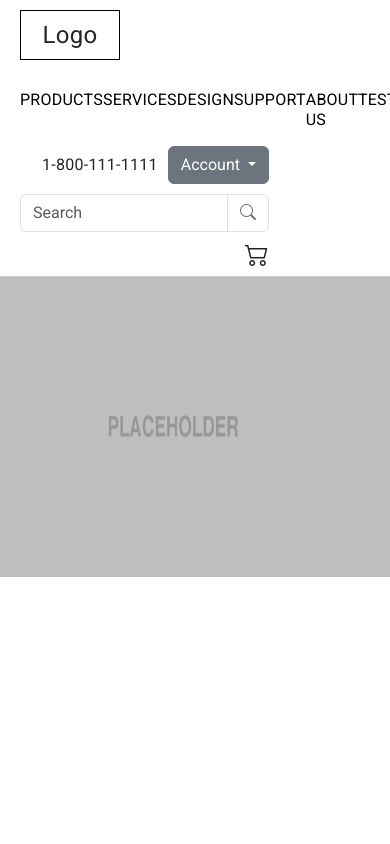
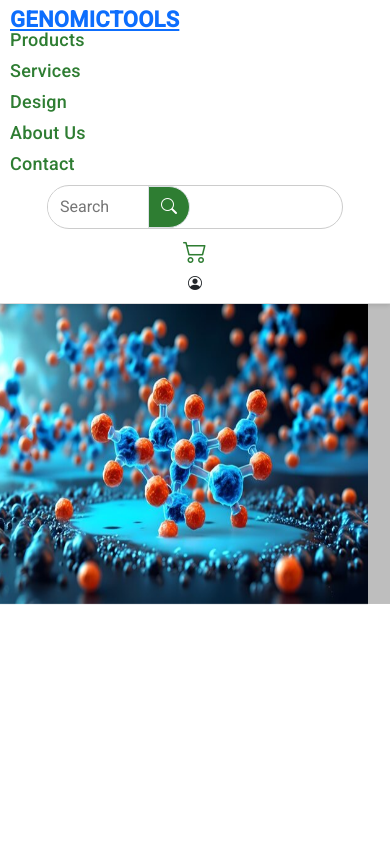
Before and after one commit to brandonzhu09/Bioark-Technologies, an Angular app in the folder frontend/: page / in a window 390 px wide. Shown: the top 844 px of the page. Built offline with nearby package versions, Linux system fonts and the light colour scheme.

Commit message:
Removed paypal pay later option

```diff
--- a/frontend/src/app/app-routing.module.ts
+++ b/frontend/src/app/app-routing.module.ts
@@ -6,12 +6,14 @@ import { ProductPageComponent } from './product-mode/product-page/product-page.c
 import { StepperComponent } from './design-mode/stepper/stepper.component';
 import { SummaryComponent } from './design-mode/summary/summary.component';
 import { CheckoutComponent } from './orders/checkout/checkout.component';
+import { TestingComponent } from './testing/testing.component';
 
 const routes: Routes = [
   {path: 'summary-temp', component: SummaryComponent},
   {path: 'design', component: StepperComponent},
   {path: 'product', component: ProductPageComponent},
   {path: 'checkout', component: CheckoutComponent},
+  {path: 'testing', component: TestingComponent},
   {path: '', component: LandingComponent, pathMatch: 'full'}
 ];
 
--- a/frontend/src/app/app.module.ts
+++ b/frontend/src/app/app.module.ts
@@ -18,6 +18,7 @@ import { StepperComponent } from './design-mode/stepper/stepper.component';
 import { provideAnimationsAsync } from '@angular/platform-browser/animations/async';
 import { provideHttpClient } from '@angular/common/http';
 import { SummaryComponent } from './design-mode/summary/summary.component';
+import { TestingComponent } from './testing/testing.component';
 
 @NgModule({
   declarations: [
@@ -30,6 +31,7 @@ import { SummaryComponent } from './design-mode/summary/summary.component';
     FooterComponent,
     FunctionListComponent,
     ProductDropdownComponent,
+    TestingComponent,
   ],
   imports: [
     ProductModeModule,
--- a/frontend/src/app/components/carousel/carousel.component.html
+++ b/frontend/src/app/components/carousel/carousel.component.html
@@ -1,7 +1,7 @@
 <div id="carouselExampleControls" class="carousel slide" data-bs-ride="carousel">
   <div class="carousel-inner">
     <div class="carousel-item active">
-      <img src="../../assets/placeholder.png" class="d-block w-100">
+      <img src="../../assets/Home-Picture-1.jpg" class="d-block w-100">
     </div>
     <div class="carousel-item">
       <img src="../../assets/placeholder.png" class="d-block w-100">
--- a/frontend/src/app/components/navbar/navbar.component.css
+++ b/frontend/src/app/components/navbar/navbar.component.css
@@ -1,5 +1,4 @@
-body {
-  /* margin: 0; */
+/* body {
   font-family: Arial, sans-serif;
 }
 
@@ -97,7 +96,6 @@ nav ul li a {
   border-left: none;
   border-radius: 0 5px 5px 0;
   background-color: #fff;
-  /* cursor: pointer; */
 }
 
 .cart {
@@ -121,4 +119,189 @@ nav ul li a {
 .nav-item:hover .dropdown-content,
 .nav-item .dropdown-content:hover .dropdown-content {
   display: block;
+} */
+
+.nav-item {
+  position: relative;
+  display: inline-block;
 }
+
+.dropdown-content {
+  display: none;
+  position: absolute;
+  background-color: #f1f1f1;
+  min-width: 160px;
+  box-shadow: 0px 8px 16px 0px rgba(0, 0, 0, 0.2);
+  z-index: 10;
+}
+
+.nav-item:hover .dropdown-content,
+.nav-item .dropdown-content:hover .dropdown-content {
+  display: block;
+}
+
+body {
+  font-family: 'Roboto', sans-serif;
+  margin: 0;
+  padding: 0;
+}
+
+.navbar {
+  display: flex;
+  align-items: center;
+  justify-content: space-between;
+  padding: 20px 40px;
+  background-color: white;
+  border-bottom: 1px solid #ddd;
+  box-shadow: 0 2px 4px rgba(0, 0, 0, 0.1);
+  position: sticky;
+  top: 0;
+  z-index: 1000;
+}
+
+.logo {
+  font-size: 28px;
+  font-weight: bold;
+  color: #2e7d32;
+  text-transform: uppercase;
+}
+
+nav {
+  flex: 1;
+  display: flex;
+  justify-content: center;
+}
+
+nav ul {
+  list-style: none;
+  display: flex;
+  gap: 40px;
+  padding: 0;
+  margin: 0;
+}
+
+nav ul li a {
+  text-decoration: none;
+  color: #2e7d32;
+  font-size: 18px;
+  font-weight: 500;
+  transition: color 0.3s ease;
+}
+
+nav ul li a:hover {
+  color: #1b5e20;
+}
+
+.right-group {
+  display: flex;
+  align-items: center;
+  gap: 30px;
+}
+
+.search {
+  display: flex;
+  align-items: center;
+  border: 1px solid #ccc;
+  border-radius: 25px;
+  overflow: hidden;
+}
+
+.search input {
+  padding: 8px 12px;
+  border: none;
+  outline: none;
+  width: 200px;
+  font-size: 16px;
+}
+
+.search button {
+  padding: 8px 12px;
+  border: none;
+  background-color: #2e7d32;
+  color: white;
+  border-radius: 0 25px 25px 0;
+  cursor: pointer;
+  transition: background-color 0.3s ease;
+}
+
+.search button:hover {
+  background-color: #1b5e20;
+}
+
+.cart {
+  font-size: 24px;
+  color: #2e7d32;
+  cursor: pointer;
+  transition: color 0.3s ease;
+}
+
+.cart:hover {
+  color: #1b5e20;
+}
+
+/* Responsive Design */
+@media screen and (max-width: 992px) {
+  .navbar {
+    padding: 10px 20px;
+  }
+
+  nav ul {
+    gap: 20px;
+  }
+
+  .search input {
+    width: 150px;
+  }
+}
+
+@media screen and (max-width: 768px) {
+  .navbar {
+    flex-direction: column;
+    align-items: flex-start;
+  }
+
+  nav ul {
+    flex-direction: column;
+    gap: 10px;
+    width: 100%;
+    text-align: left;
+  }
+
+  .right-group {
+    width: 100%;
+    justify-content: space-between;
+    margin-top: 10px;
+  }
+
+  .search {
+    width: 60%;
+  }
+}
+
+@media screen and (max-width: 576px) {
+  .navbar {
+    padding: 10px;
+  }
+
+  .logo {
+    font-size: 22px;
+  }
+
+  nav ul {
+    gap: 10px;
+    font-size: 16px;
+  }
+
+  .search input {
+    width: 100px;
+  }
+
+  .search {
+    width: 80%;
+  }
+
+  .right-group {
+    flex-direction: column;
+    gap: 10px;
+  }
+}
--- a/frontend/src/app/components/navbar/navbar.component.html
+++ b/frontend/src/app/components/navbar/navbar.component.html
@@ -1,4 +1,4 @@
-<div class="navbar">
+<!-- <div class="navbar">
     <div class="left-group">
         <div class="logo">Logo</div>
         <nav>
@@ -35,4 +35,29 @@
         </div>
         <div class="cart bi-cart2"></div>
     </div>
-</div>
+</div> -->
+
+
+<div class="navbar">
+    <div class="logo"><a href="#">GenomicTools</a></div>
+    <nav>
+      <ul>
+        <li class="nav-item">
+            <a href="#">Products</a>
+            <product-dropdown class="dropdown-content"></product-dropdown>
+        </li>
+        <li><a href="#">Services</a></li>
+        <li><a href="/design">Design</a></li>
+        <li><a href="#">About Us</a></li>
+        <li><a href="#">Contact</a></li>
+      </ul>
+    </nav>
+    <div class="right-group">
+      <div class="search">
+        <input type="text" placeholder="Search">
+        <button class="btn btn-outline-secondary border bi bi-search" type="button"></button>
+      </div>
+      <div class="cart bi-cart2"></div>
+      <div class="profile bi bi-person-circle"></div>
+    </div>
+  </div>
--- /dev/null
+++ b/frontend/src/app/testing/testing.component.css
@@ -0,0 +1,75 @@
+/* General styling */
+body {
+    background-color: #f5f5f5;
+    margin: 0;
+    padding: 0;
+    display: flex;
+    justify-content: center;
+    align-items: center;
+    height: 100vh;
+}
+
+/* Product section styling */
+.product-section {
+    text-align: center;
+    padding: 20px;
+}
+
+.section-title {
+    color: #2f7d53;
+    font-size: 36px;
+    margin-bottom: 40px;
+}
+
+/* Grid layout for products */
+.product-grid {
+    display: grid;
+    grid-template-columns: repeat(4, 1fr);
+    gap: 20px;
+    max-width: 1200px;
+    margin: 0 auto;
+}
+
+/* Product card styling */
+.product-card {
+    background-color: white;
+    border: 1px solid #e0e0e0;
+    border-radius: 10px;
+    padding: 20px;
+    text-align: center;
+    box-shadow: 0px 4px 8px rgba(0, 0, 0, 0.1);
+    transition: transform 0.3s ease;
+}
+
+.product-card img {
+    width: 100%;
+    border-radius: 10px;
+}
+
+.product-card h2 {
+    font-size: 22px;
+    margin: 15px 0;
+}
+
+.product-card p {
+    color: #2f7d53;
+    font-size: 18px;
+}
+
+/* Hover effect on product card */
+.product-card:hover {
+    transform: scale(1.05);
+}
+
+/* Responsive Design */
+@media (max-width: 1024px) {
+    .product-grid {
+        grid-template-columns: repeat(2, 1fr);
+    }
+}
+
+@media (max-width: 600px) {
+    .product-grid {
+        grid-template-columns: 1fr;
+    }
+}
--- /dev/null
+++ b/frontend/src/app/testing/testing.component.html
@@ -0,0 +1,25 @@
+<div class="product-section">
+    <h1 class="section-title">Products</h1>
+    <div class="product-grid">
+        <div class="product-card">
+            <img src="../../assets/placeholder-card.jpg" alt="CRISPR Editing Kit">
+            <h2>CRISPR Editing Kit</h2>
+            <p>$250.00</p>
+        </div>
+        <div class="product-card">
+            <img src="custom-guide-rna.jpg" alt="Custom CRISPR Guide RNA">
+            <h2>Custom CRISPR Guide RNA</h2>
+            <p>$300.00</p>
+        </div>
+        <div class="product-card">
+            <img src="crisp-plasmid.jpg" alt="CRISPR Plasmid">
+            <h2>CRISPR Plasmid</h2>
+            <p>$150.00</p>
+        </div>
+        <div class="product-card">
+            <img src="crispr-cas9-protein.jpg" alt="CRISPR Cas9 Protein">
+            <h2>CRISPR Cas9 Protein</h2>
+            <p>$180.00</p>
+        </div>
+    </div>
+</div>
--- a/frontend/src/index.html
+++ b/frontend/src/index.html
@@ -8,7 +8,7 @@
   <link rel="icon" type="image/x-icon" href="favicon.ico">
   <link href="https://fonts.googleapis.com/css2?family=Roboto:wght@300;400;500&display=swap" rel="stylesheet">
   <link href="https://fonts.googleapis.com/icon?family=Material+Icons" rel="stylesheet">
-  <script src="https://sandbox.paypal.com/sdk/js?client-id=AT5ROOaBIVgrdEV2DL05QJLFBYydRGZHoH2mz8494rz47oYSRIKUJ4gUH97gXrDLFQ3s63Z5cVv-iFrA&components=buttons" data-namespace="paypal_sdk"></script>
+  <script src="https://sandbox.paypal.com/sdk/js?client-id=AT5ROOaBIVgrdEV2DL05QJLFBYydRGZHoH2mz8494rz47oYSRIKUJ4gUH97gXrDLFQ3s63Z5cVv-iFrA&components=buttons&disable-funding=paylater" data-namespace="paypal_sdk"></script>
 </head>
 <body class="mat-typography">
   <app-root></app-root>
```
Also changed, not shown: frontend/src/app/testing/testing.component.ts (added, +10 -0 lines), frontend/src/assets/Home-Picture-1.jpg (added), 1 other file (tests, documents, lock files or other folders).
